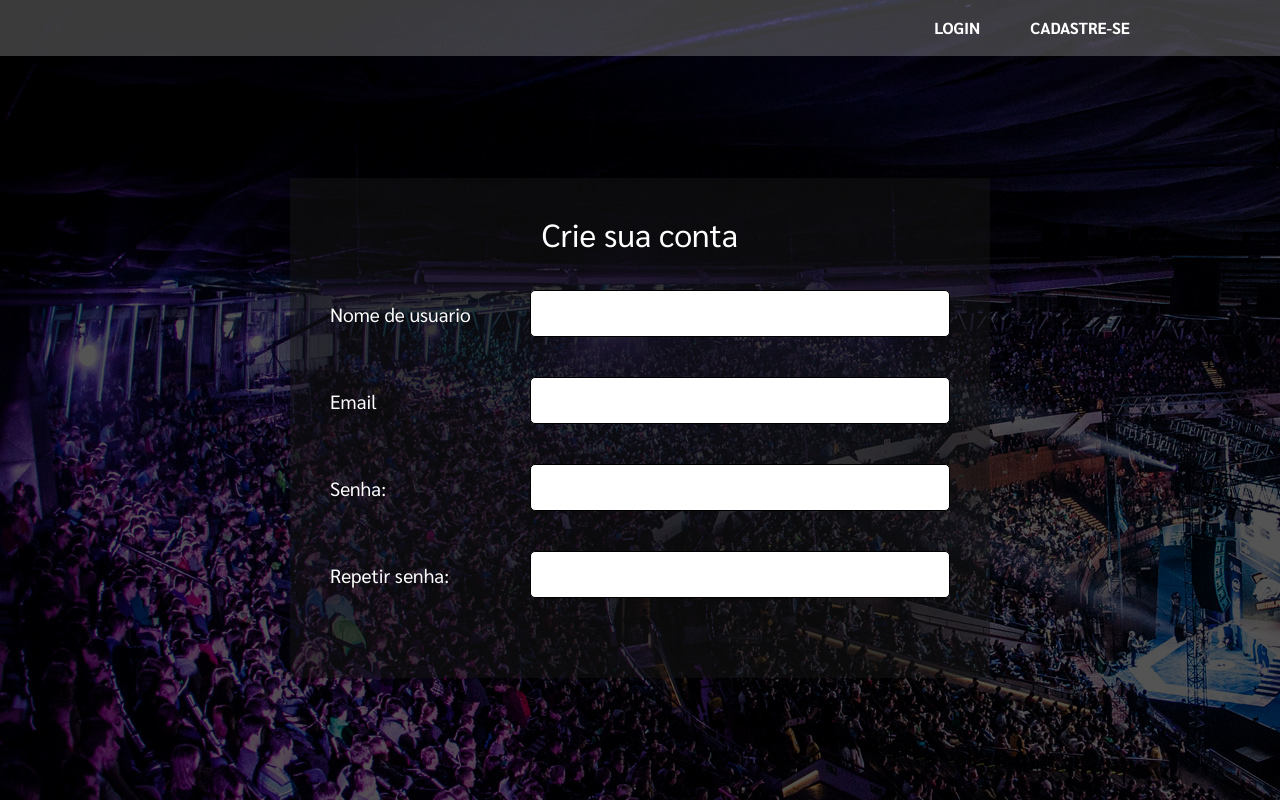
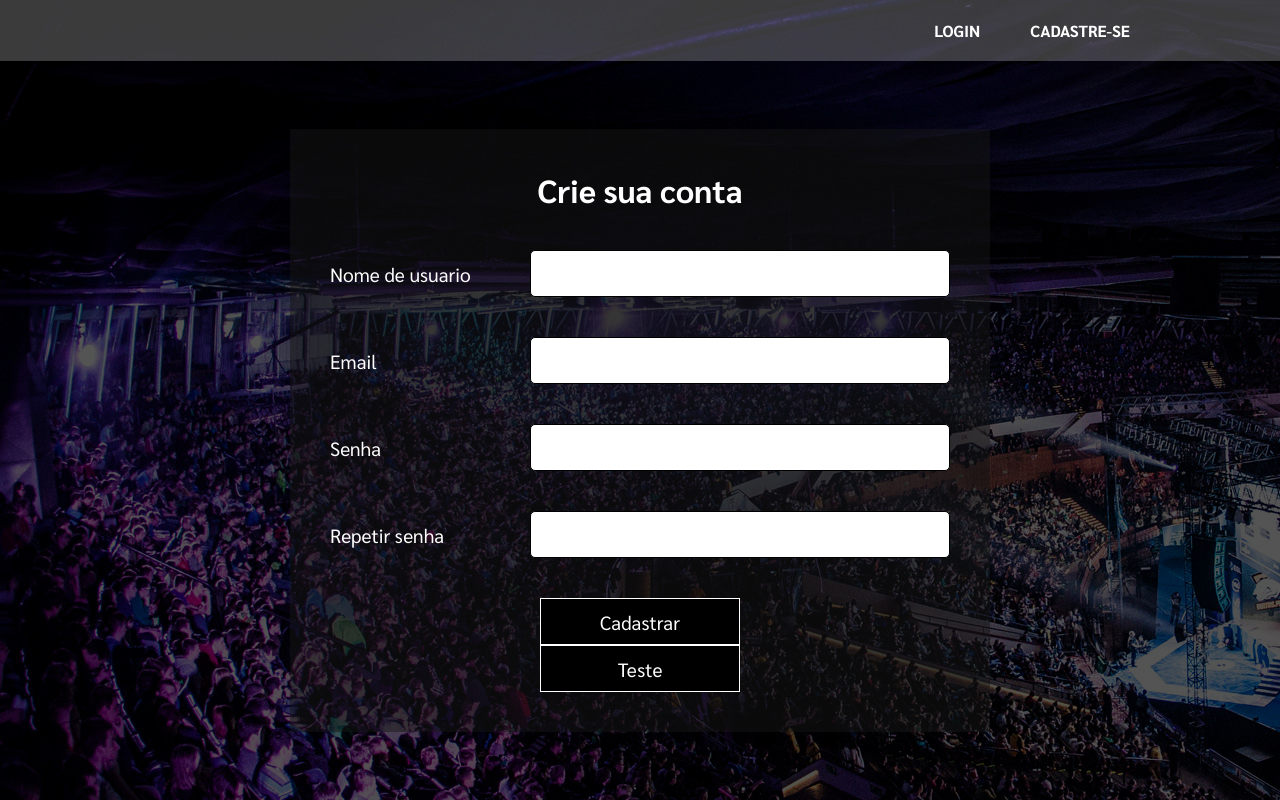
Before and after one commit to rodolphonetto/bolao-csgo-react, a React (Create React App) app: page / in a window 1280 px wide. Built offline with nearby package versions, Linux system fonts and the light colour scheme; the HTML template or start-up script is replaced by a standard one.

Commit message:
adicionado botão de cadastro

```diff
--- /dev/null
+++ b/src/Components/Layout/Button.jsx
@@ -0,0 +1,12 @@
+import React from "react";
+import style from "./scss/Button.module.scss";
+
+const Button = props => {
+  return (
+    <div>
+      <button className={style.buttonConfirm}>{props.children}</button>
+    </div>
+  );
+};
+
+export default Button;
--- /dev/null
+++ b/src/Components/Layout/scss/Button.module.scss
@@ -0,0 +1,19 @@
+.buttonConfirm {
+  display: block;
+  margin: 0 auto;
+  padding: 10px;
+  width: 200px;
+  background: black;
+  border: 1px solid white;
+  color: white;
+  font-family: "Sarabun", sans-serif;
+  font-size: 1.2rem;
+  transition: all .3s
+}
+
+.buttonConfirm:hover {
+  cursor: pointer;
+  background: white;
+  color: black;
+  border: 1px solid black;
+}
--- a/src/Components/Signup/Signup.jsx
+++ b/src/Components/Signup/Signup.jsx
@@ -1,12 +1,14 @@
 import React from "react";
 import { BrowserRouter as Router, Route, Link } from "react-router-dom";
+
+import Button from "../Layout/Button";
 
 import style from "./Signup.module.scss";
 
 const Signup = () => {
   return (
     <div className={style.signupForm}>
-    <h1>Crie sua conta</h1>
+      <h1>Crie sua conta</h1>
       <form>
         <div className={style.inputGroup}>
           <label className={style.labels} htmlFor="username">
@@ -22,16 +24,20 @@ const Signup = () => {
         </div>
         <div className={style.inputGroup}>
           <label className={style.labels} htmlFor="password">
-            Senha:
+            Senha
           </label>
           <input className={style.inputs} type="password" name="password" />
         </div>
         <div className={style.inputGroup}>
           <label className={style.labels} htmlFor="password2">
-            Repetir senha:
+            Repetir senha
           </label>
-          <input className={style.inputs} type="password2" name="password2" />
+          <input className={style.inputs} type="password" name="password2" />
         </div>
+        <button className={style.buttonConfirm} type="submit">
+          Cadastrar
+        </button>
+        <Button>Teste</Button>
       </form>
     </div>
   );
--- a/src/Components/Signup/Signup.module.scss
+++ b/src/Components/Signup/Signup.module.scss
@@ -35,3 +35,23 @@ h1 {
   justify-content: space-between;
   margin-bottom: 40px;
 }
+
+.buttonConfirm {
+  display: block;
+  margin: 0 auto;
+  padding: 10px;
+  width: 200px;
+  background: black;
+  border: 1px solid white;
+  color: white;
+  font-family: "Sarabun", sans-serif;
+  font-size: 1.2rem;
+  transition: all .3s
+}
+
+.buttonConfirm:hover {
+  cursor: pointer;
+  background: white;
+  color: black;
+  border: 1px solid black;
+}
--- a/src/index.css
+++ b/src/index.css
@@ -90,9 +90,6 @@ video {
   margin: 0;
   padding: 0;
   border: 0;
-  font-size: 100%;
-  font: inherit;
-  vertical-align: baseline;
 }
 /* HTML5 display-role reset for older browsers */
 article,
@@ -110,7 +107,6 @@ section {
 }
 body {
   font-family: "Sarabun", sans-serif;
-  line-height: 1;
 }
 ol,
 ul {
```
Also changed, not shown: 1 other file (tests, documents, lock files or other folders).
